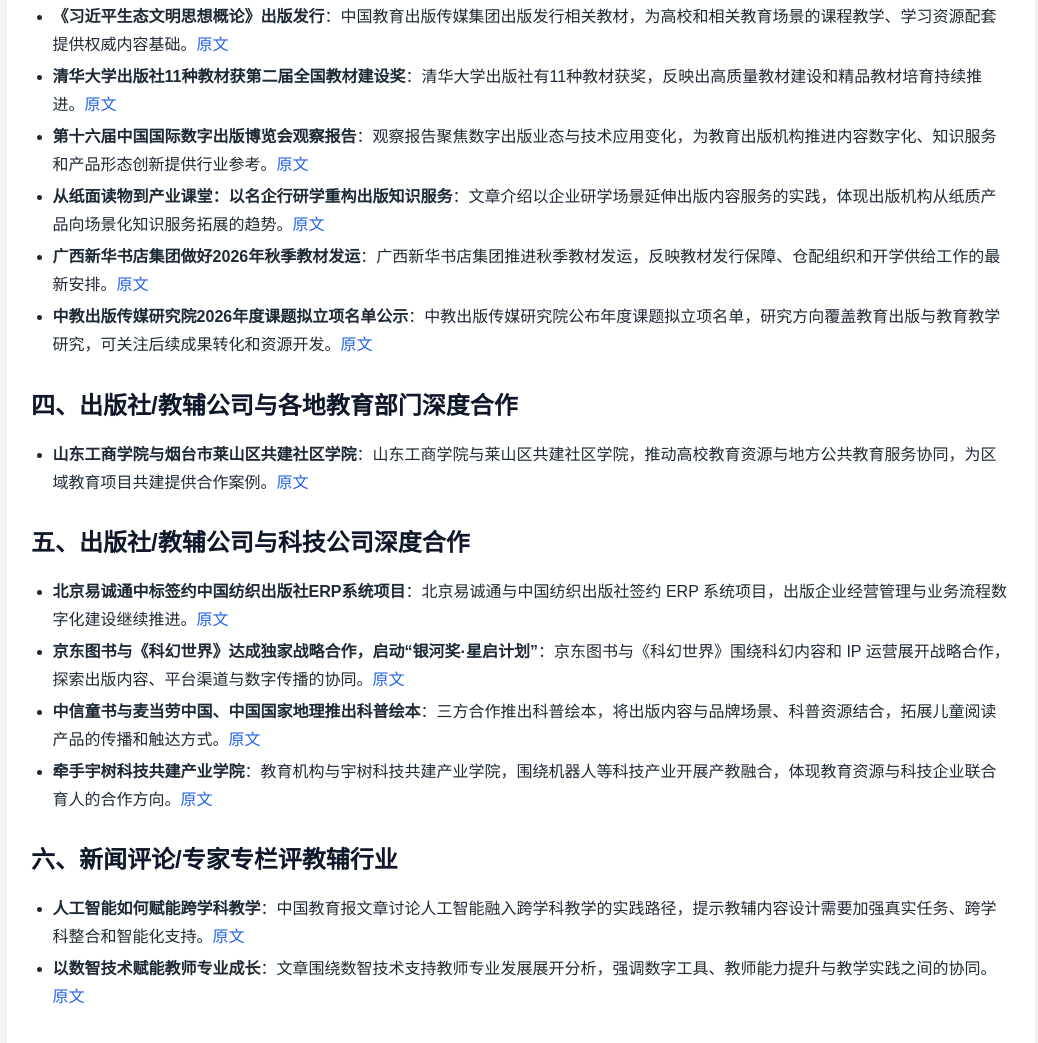
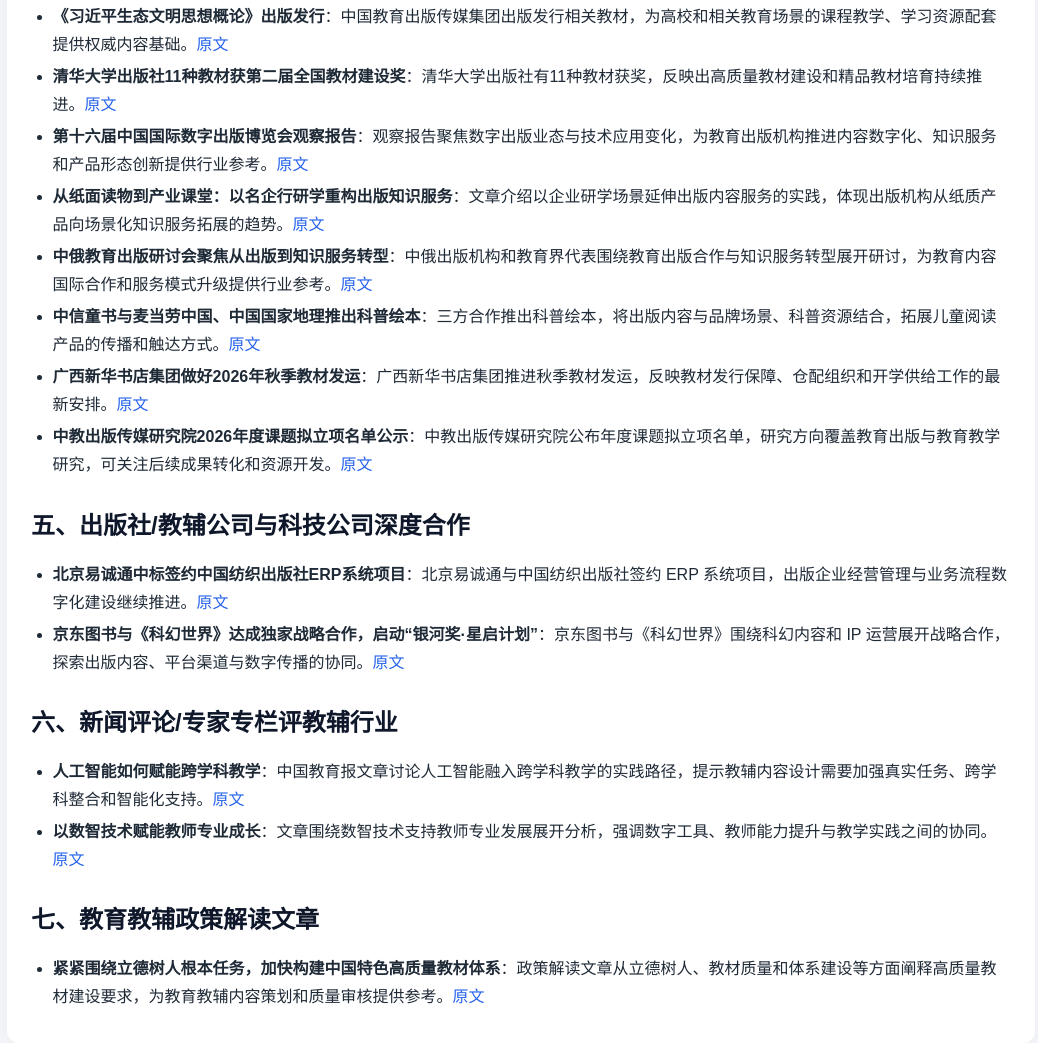
Before and after one commit to 713000970/713000970SugarXiaoyi, a website: page weekly-html/2026-W37-周报.html in a window 1280 px wide. Shown: the part 736-1779 px from the top of the page, without its empty margins (119-1157 px from the left). Drawn offline with Linux system fonts and the light colour scheme.

Commit message:
fix(weekly): refine W37 source classification

```diff
--- a/weekly-html/2026-W37-周报.html
+++ b/weekly-html/2026-W37-周报.html
@@ -46,19 +46,15 @@
 </li><li><strong>清华大学出版社11种教材获第二届全国教材建设奖</strong>：清华大学出版社有11种教材获奖，反映出高质量教材建设和精品教材培育持续推进。<a href="https://www.cbbr.com.cn/contents/533/112852.html" target="_blank" rel="noopener noreferrer">原文</a>
 </li><li><strong>第十六届中国国际数字出版博览会观察报告</strong>：观察报告聚焦数字出版业态与技术应用变化，为教育出版机构推进内容数字化、知识服务和产品形态创新提供行业参考。<a href="https://www.cbbr.com.cn/contents/533/112859.html" target="_blank" rel="noopener noreferrer">原文</a>
 </li><li><strong>从纸面读物到产业课堂：以名企行研学重构出版知识服务</strong>：文章介绍以企业研学场景延伸出版内容服务的实践，体现出版机构从纸质产品向场景化知识服务拓展的趋势。<a href="https://www.cbbr.com.cn/contents/533/112817.html" target="_blank" rel="noopener noreferrer">原文</a>
+</li><li><strong>中俄教育出版研讨会聚焦从出版到知识服务转型</strong>：中俄出版机构和教育界代表围绕教育出版合作与知识服务转型展开研讨，为教育内容国际合作和服务模式升级提供行业参考。<a href="https://www.cbbr.com.cn/contents/533/112807.html" target="_blank" rel="noopener noreferrer">原文</a>
+</li><li><strong>中信童书与麦当劳中国、中国国家地理推出科普绘本</strong>：三方合作推出科普绘本，将出版内容与品牌场景、科普资源结合，拓展儿童阅读产品的传播和触达方式。<a href="https://www.cbbr.com.cn/contents/533/112833.html" target="_blank" rel="noopener noreferrer">原文</a>
 </li><li><strong>广西新华书店集团做好2026年秋季教材发运</strong>：广西新华书店集团推进秋季教材发运，反映教材发行保障、仓配组织和开学供给工作的最新安排。<a href="https://www.cbbr.com.cn/contents/533/112818.html" target="_blank" rel="noopener noreferrer">原文</a>
 </li><li><strong>中教出版传媒研究院2026年度课题拟立项名单公示</strong>：中教出版传媒研究院公布年度课题拟立项名单，研究方向覆盖教育出版与教育教学研究，可关注后续成果转化和资源开发。<a href="https://www.cepmg.com.cn/xwzx/jtdt/202609/t20260911_2008078.html" target="_blank" rel="noopener noreferrer">原文</a>
-</li></ul>
-<h2>四、出版社/教辅公司与各地教育部门深度合作</h2>
-<ul>
-<li><strong>山东工商学院与烟台市莱山区共建社区学院</strong>：山东工商学院与莱山区共建社区学院，推动高校教育资源与地方公共教育服务协同，为区域教育项目共建提供合作案例。<a href="https://paper.jyb.cn/zgjyb/html/2026-09/07/content_144743_19850253.htm" target="_blank" rel="noopener noreferrer">原文</a>
 </li></ul>
 <h2>五、出版社/教辅公司与科技公司深度合作</h2>
 <ul>
 <li><strong>北京易诚通中标签约中国纺织出版社ERP系统项目</strong>：北京易诚通与中国纺织出版社签约 ERP 系统项目，出版企业经营管理与业务流程数字化建设继续推进。<a href="https://www.cbbr.com.cn/contents/533/112813.html" target="_blank" rel="noopener noreferrer">原文</a>
 </li><li><strong>京东图书与《科幻世界》达成独家战略合作，启动“银河奖·星启计划”</strong>：京东图书与《科幻世界》围绕科幻内容和 IP 运营展开战略合作，探索出版内容、平台渠道与数字传播的协同。<a href="https://www.cbbr.com.cn/contents/533/112869.html" target="_blank" rel="noopener noreferrer">原文</a>
-</li><li><strong>中信童书与麦当劳中国、中国国家地理推出科普绘本</strong>：三方合作推出科普绘本，将出版内容与品牌场景、科普资源结合，拓展儿童阅读产品的传播和触达方式。<a href="https://www.cbbr.com.cn/contents/533/112833.html" target="_blank" rel="noopener noreferrer">原文</a>
-</li><li><strong>牵手宇树科技共建产业学院</strong>：教育机构与宇树科技共建产业学院，围绕机器人等科技产业开展产教融合，体现教育资源与科技企业联合育人的合作方向。<a href="https://paper.jyb.cn/zgjyb/html/2026-09/07/content_144743_19850256.htm" target="_blank" rel="noopener noreferrer">原文</a>
 </li></ul>
 <h2>六、新闻评论/专家专栏评教辅行业</h2>
 <ul>
```
Also changed, not shown: index.html (+1 -1 lines), weekly/2026-W37-周报.md (+2 -6 lines), 周报中心.html (+1 -1 lines).
